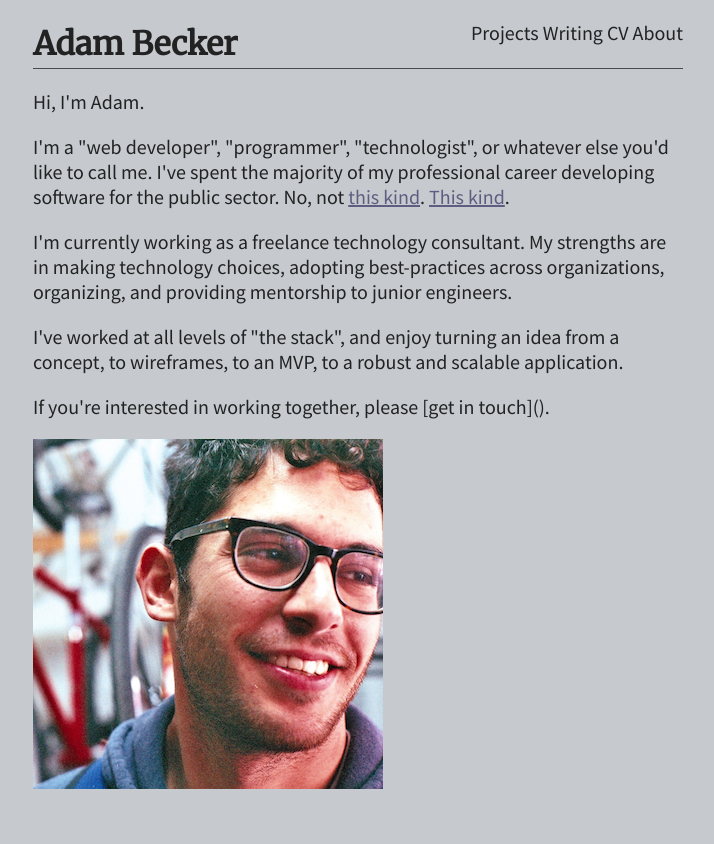
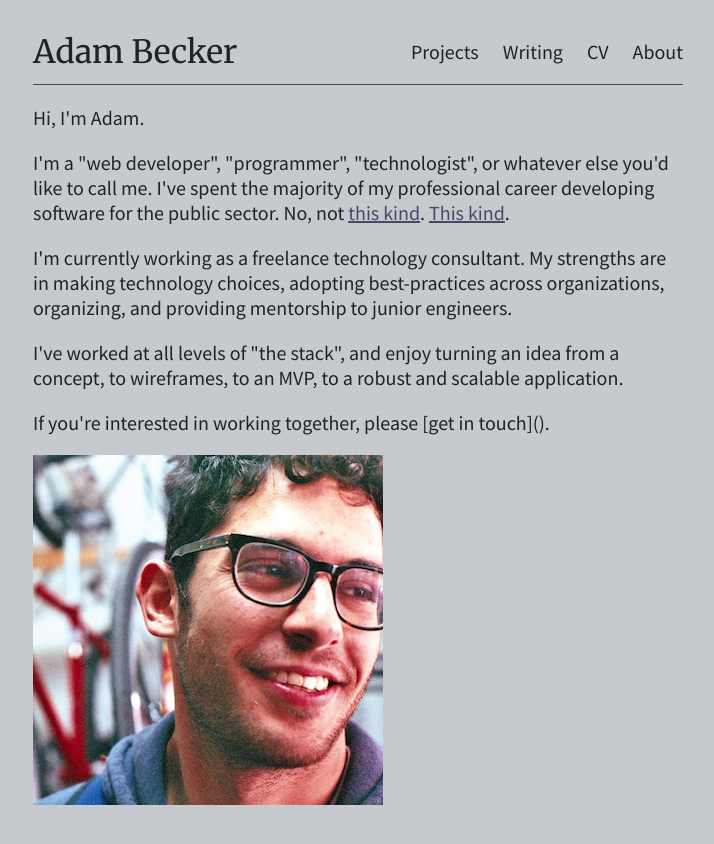
Before and after one commit to adamjacobbecker/adamjacobbecker.github.com, a Jekyll site: the page built from index.html, in a window 1280 px wide. Shown: the top 844 px of the page, without its empty margins (282-996 px from the left). Built offline with Jekyll 4.4.1, drawn with Linux system fonts in a browser that asks for light colours.

Commit message:
some dumb styling

```diff
--- a/_layouts/default.html
+++ b/_layouts/default.html
@@ -11,10 +11,10 @@
         <h1>Adam Becker</h1>
 
         <ul>
-          <li>Projects</li>
-          <li>Writing</li>
-          <li>CV</li>
-          <li>About</li>
+          <li><a href='#'>Projects</a></li>
+          <li><a href='#'>Writing</a></li>
+          <li><a href='#'>CV</a></li>
+          <li><a href='#'>About</a></li>
         </ul>
       </nav>
 
--- a/css/main.scss
+++ b/css/main.scss
@@ -29,7 +29,11 @@ body {
 }
 
 a {
-  color: #5D5D81;
+  color: #484863;
+
+  &:active {
+    color: darken(#484863, 15%);
+  }
 }
 
 .container {
@@ -44,20 +48,50 @@ a {
 
   h1 {
     @include displayFont;
+    font-weight: normal;
     float: left;
     margin: 0;
     font-size: 32px;
-    line-height: 1.5;
+    line-height: 64px;
   }
 
   ul {
     list-style: none;
     padding: 0;
     margin: 0;
-    float: right;
+    clear: both;
+    line-height: 64px;
   }
 
   li {
     display: inline;
+    margin-right: 20px;
+  }
+
+  a {
+    color: #222;
+    text-decoration: none;
+
+    &:hover {
+      text-decoration: underline;
+    }
+
+    &:active {
+      color: #444;
+    }
   }
 }
+
+@media screen and (min-width: 640px) {
+  .nav {
+    ul {
+      float: right;
+      clear: none;
+    }
+
+    li {
+      margin-right: 0;
+      margin-left: 20px;
+    }
+  }
+}
```
